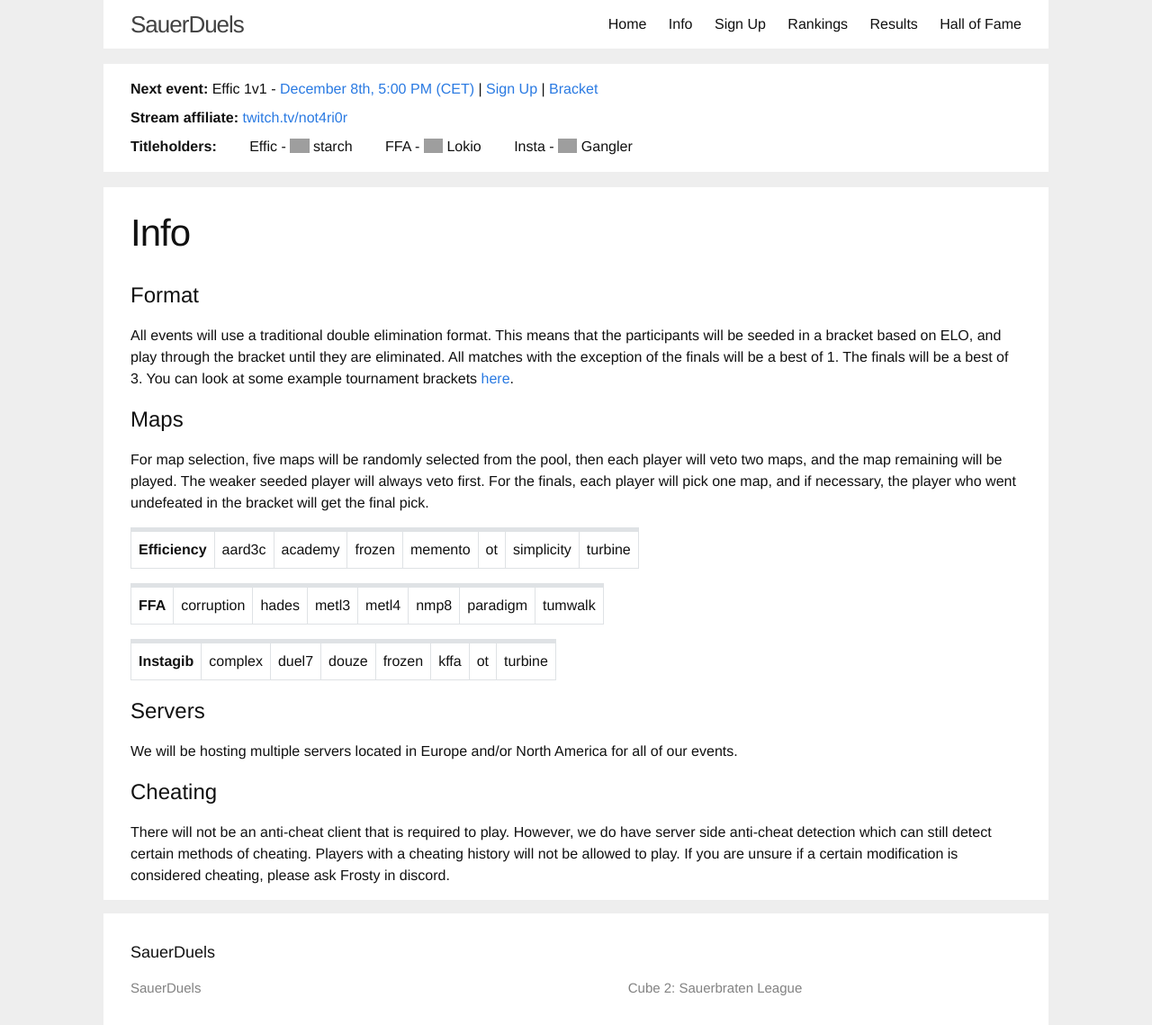
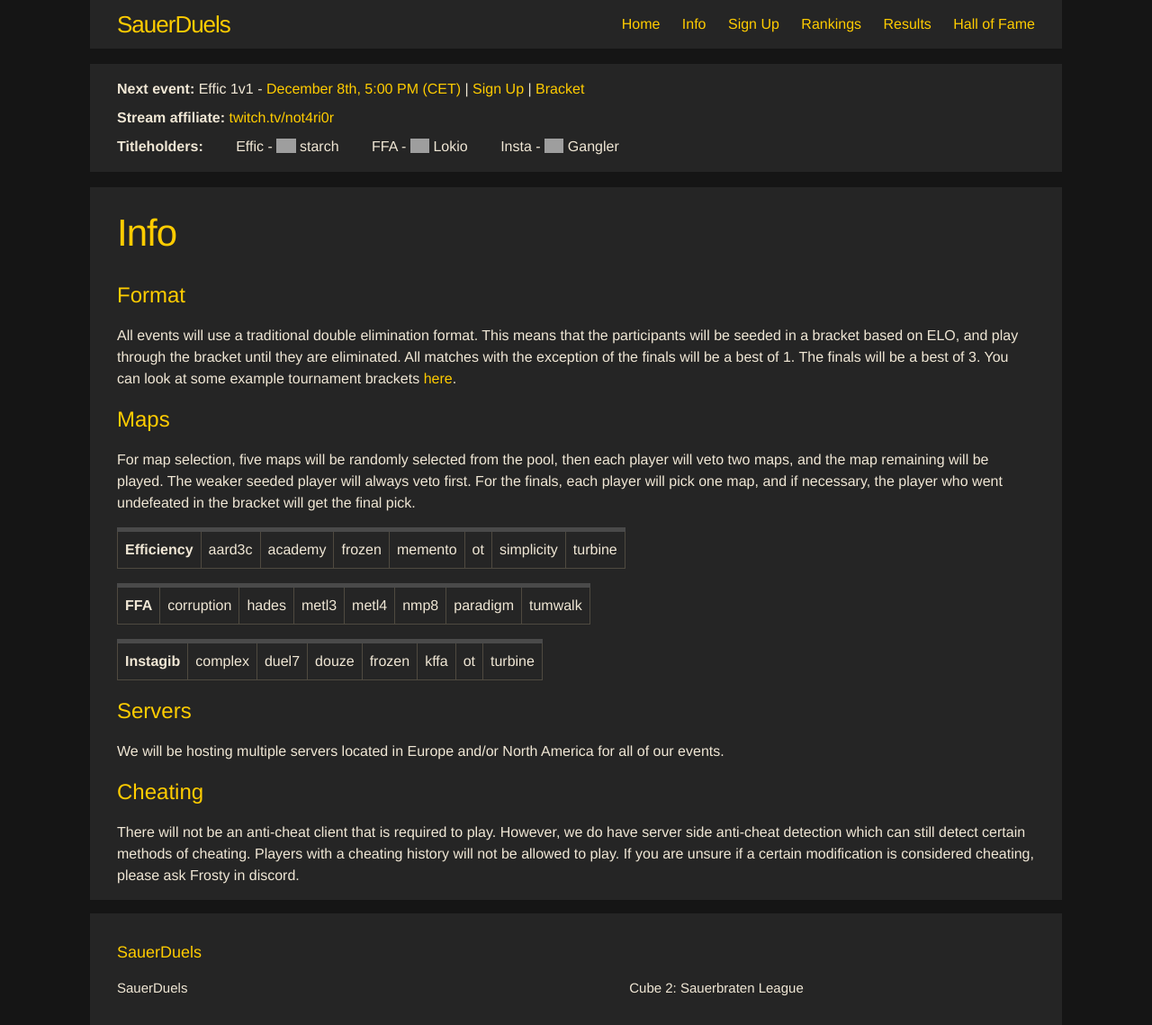
Before and after one commit to sauerduels/website, a Jekyll site: the page built from info.md, in a window 1280 px wide. Shown: the whole page at 90% size. Built offline with Jekyll 4.4.1, drawn with Linux system fonts in a browser that asks for light colours; a script that is not in the unit is left out; grey boxes are pictures that could not be loaded.

Commit message:
back to dark theme

```diff
--- a/_includes/result.html
+++ b/_includes/result.html
@@ -67,7 +67,7 @@
   <h3>{{ bracket[0]}} Bracket:</h3>
   {% for round in bracket[1] %}
   {% assign roundLen = round | size %}
-    <table style="text-align: center; border-top: solid 5px #dfe2e5;">
+    <table style="text-align: center; border-top: solid 5px #4a4a4a;">
       <tbody>
         <tr>
           <td style="font-weight: bold;" width="10%" rowspan="{{ roundLen | plus: 1 | divided_by: 2 }}">Round {{ forloop.index }}</td>
--- a/_sass/minima.scss
+++ b/_sass/minima.scss
@@ -10,16 +10,16 @@
 
 $spacing-unit:     30px !default;
 
-$text-color:       #111 !default;
-$background-color: #eeeeee !default;
-$brand-color:      #2a7ae2 !default;
+$text-color:       #f0e7d5 !default;
+$background-color: #151515 !default;
+$brand-color:      #ffcc00 !default;
 
 $grey-color:       #828282 !default;
-$grey-color-light: lighten($grey-color, 40%) !default;
-$grey-color-dark:  darken($grey-color, 25%) !default;
+$grey-color-light: #565656 !default;
+$grey-color-dark:  #adadad !default;
 
 // Width of the content area
-$content-width:    1050px !default;
+$content-width:    1080px !default;
 
 $on-palm:          600px !default;
 $on-laptop:        800px !default;
--- a/_sass/minima/_base.scss
+++ b/_sass/minima/_base.scss
@@ -83,6 +83,7 @@
  */
 h1, h2, h3, h4, h5, h6 {
   font-weight: $base-font-weight;
+  color: $brand-color;
 }
 
 
@@ -94,13 +95,9 @@
   color: $brand-color;
   text-decoration: none;
 
-  &:visited {
-    color: darken($brand-color, 15%);
-  }
-
   &:hover {
-    color: $text-color;
-    text-decoration: underline;
+    color: #ffeb9b;
+    text-decoration: none;
   }
 
   .social-media-list &:hover {
@@ -139,7 +136,6 @@
   @include relative-font-size(0.9375);
   border: 1px solid $grey-color-light;
   border-radius: 3px;
-  background-color: #f4f4f4;
 }
 
 code {
--- a/_sass/minima/_layout.scss
+++ b/_sass/minima/_layout.scss
@@ -3,6 +3,7 @@
  */
 .site-header {
   min-height: $spacing-unit * 1.865;
+  background: #151515;
 
   // Positioning context for the mobile navigation icon
   position: relative;
@@ -13,7 +14,7 @@
 }
 
 .wrapper {
-  background-color: white;
+  background-color: #252525;
 }
 
 .site-title {
@@ -23,11 +24,6 @@
   letter-spacing: -1px;
   margin-bottom: 0;
   float: left;
-
-  &,
-  &:visited {
-    color: $grey-color-dark;
-  }
 }
 
 .site-nav {
@@ -43,7 +39,6 @@
   }
 
   .page-link {
-    color: $text-color;
     line-height: $base-line-height;
 
     // Gaps between nav items, but not on the last one
@@ -129,7 +124,6 @@
 
 .footer-col-wrapper {
   @include relative-font-size(0.9375);
-  color: $grey-color;
   margin-left: -$spacing-unit / 2;
   @extend %clearfix;
 }
@@ -263,12 +257,12 @@
 
 table, td, th {
   border-collapse: collapse;
-  border: solid 1px #dfe2e5;
+  border: solid 1px #4f4a40;
 }
 
 table.sortable thead {
-  background-color: #eee;
-  color: #666666;
+  background-color: #353535;
+  color: #ffd700;
   font-weight: bold;
   cursor: pointer;
 }
@@ -323,15 +317,15 @@
   padding: 9px 15px;
   display: inline-block;
   border-radius: 5px;
-  background: #d9d9d9;
+  background: #454545;
   font-size: 16px;
   font-weight: 600;
-  color: #4c4c4c;
+  color: #gold;
   transition: all linear 0.15s;
 }
 
 li.tab.active a, li.tab.active, li.tab a:hover {
-  background: #f5f5f5;
+  background: #353535;
   text-decoration: none;
 }
 
@@ -357,7 +351,7 @@
 }
 #menu, #menu ul {
   list-style: none;
-  background: #d9d9d9;
+  background: #353535;
   font-size: 16px;
   font-weight: 600;
   color: #4c4c4c;
@@ -388,10 +382,10 @@
   padding: 9px 15px;
   display: block;
   text-decoration: none;
-  color: #4c4c4c;
+  color: #ffcc00;
 }
 #menu a:not(.active):hover {
-  background: #f5f5f5;
+  background: #353535;
 }
 #menu li:hover ul {
   display: block;
--- a/info.md
+++ b/info.md
@@ -13,7 +13,7 @@
 
 For map selection, five maps will be randomly selected from the pool, then each player will veto two maps, and the map remaining will be played. The weaker seeded player will always veto first. For the finals, each player will pick one map, and if necessary, the player who went undefeated in the bracket will get the final pick.
 
-<table style="text-align: center; border-top: solid 5px #dfe2e5;">
+<table style="text-align: center; border-top: solid 5px #4a4a4a;">
   <tbody>
     <tr>
       <th>Efficiency</th>
@@ -28,7 +28,7 @@
   </tbody>
 </table>
 
-<table style="text-align: center; border-top: solid 5px #dfe2e5;">
+<table style="text-align: center; border-top: solid 5px #4a4a4a;">
   <tbody>
     <tr>
       <th>FFA</th>
@@ -43,7 +43,7 @@
   </tbody>
 </table>
 
-<table style="text-align: center; border-top: solid 5px #dfe2e5;">
+<table style="text-align: center; border-top: solid 5px #4a4a4a;">
   <tbody>
     <tr>
       <th>Instagib</th>
```
